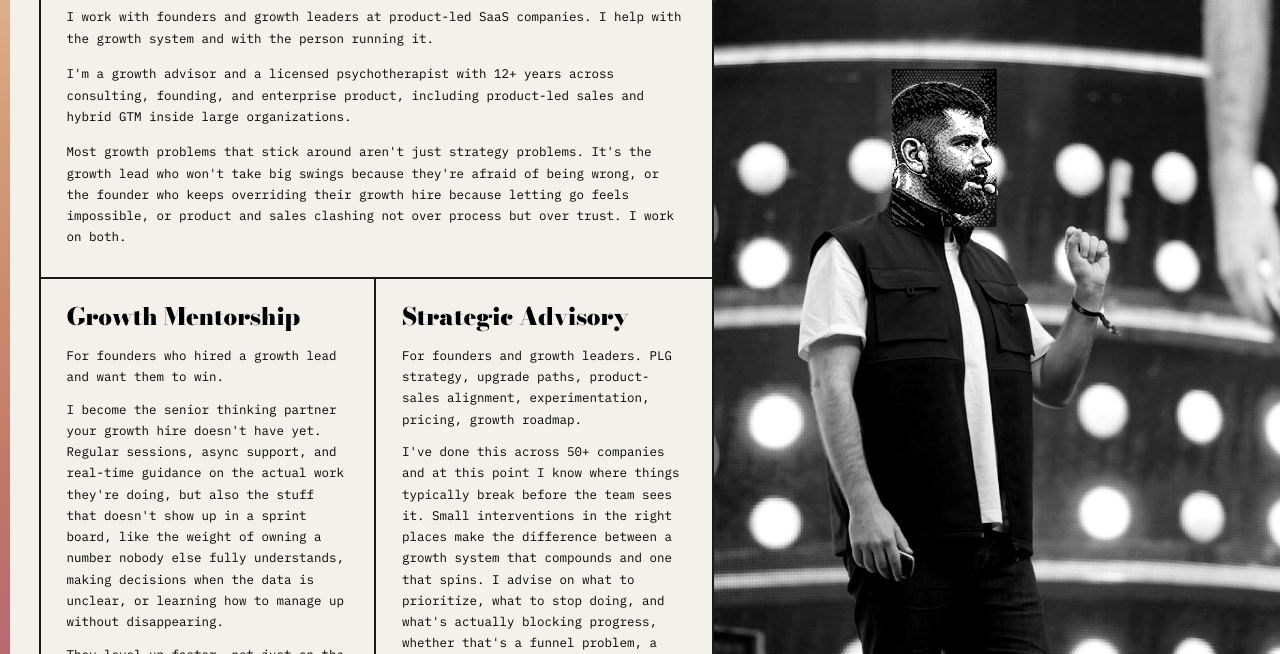
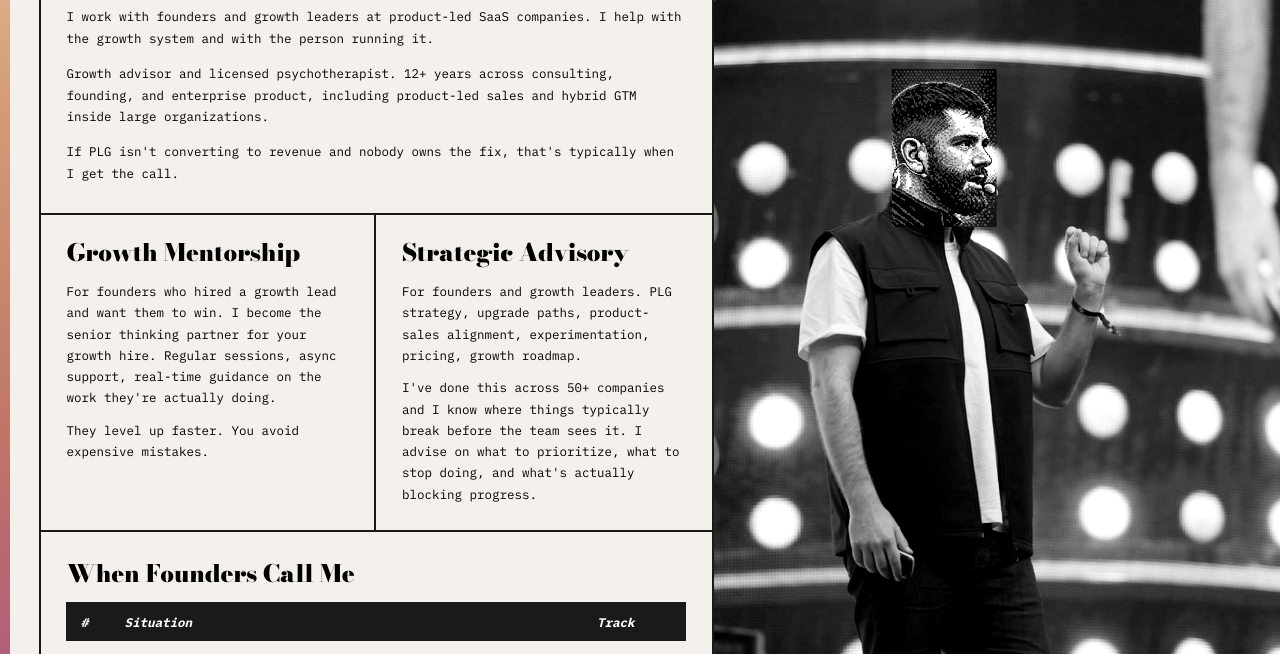
Before and after one commit to aggelosmouzakitis/growthproductmanager, a plain HTML site: page index.html in a window 1280 px wide. Shown: the part 146-800 px from the top of the page. Drawn offline with nearby package versions, Linux system fonts and the light colour scheme.

Commit message:
Update index.html

```diff
--- a/index.html
+++ b/index.html
@@ -115,7 +115,7 @@
     padding: 0 0 4rem 1.8rem;
   }
 
-  /* Photo — FIX: added background color fallback */
+  /* Photo */
   .photo-side {
     position: fixed;
     top: 0;
@@ -184,7 +184,7 @@
   }
   .arrow-item span:first-child { flex-shrink: 0; }
 
-  /* Table — FIX: responsive */
+  /* Table */
   .table-wrap {
     width: 100%;
     overflow-x: auto;
@@ -211,7 +211,7 @@
   }
   .data-table tbody tr:last-child td { border-bottom: none; }
 
-  /* Links — FIX: email rendered by JS to defeat Cloudflare obfuscation */
+  /* Links */
   a { color: #000; text-decoration: underline; text-underline-offset: 2px; }
   a:hover { opacity: 0.6; }
 
@@ -263,7 +263,6 @@
     .cta-inner { flex-direction: column; gap: 1rem; align-items: flex-start; }
     h2 { font-size: clamp(1.8rem, 7vw, 2.6rem); }
 
-    /* FIX: table doesn't break on mobile */
     .data-table { font-size: 11px; }
     .data-table thead th { font-size: 11px; padding: 0.5rem 0.6rem; }
     .data-table tbody td { padding: 0.6rem; font-size: 11px; word-break: break-word; }
@@ -295,8 +294,8 @@
       <div class="box-pad">
         <h2>What I Do</h2>
         <p class="body-text">I work with founders and growth leaders at product-led SaaS companies. I help with the growth system and with the person running it.</p>
-        <p class="body-text">I'm a growth advisor and a licensed psychotherapist with 12+ years across consulting, founding, and enterprise product, including product-led sales and hybrid GTM inside large organizations.</p>
-        <p class="body-text">Most growth problems that stick around aren't just strategy problems. It's the growth lead who won't take big swings because they're afraid of being wrong, or the founder who keeps overriding their growth hire because letting go feels impossible, or product and sales clashing not over process but over trust. I work on both.</p>
+        <p class="body-text">Growth advisor and licensed psychotherapist. 12+ years across consulting, founding, and enterprise product, including product-led sales and hybrid GTM inside large organizations.</p>
+        <p class="body-text">If PLG isn't converting to revenue and nobody owns the fix, that's typically when I get the call.</p>
       </div>
     </div>
 
@@ -304,14 +303,13 @@
       <div class="two-col-inner">
         <div class="col col-left">
           <h3>Growth Mentorship</h3>
-          <p>For founders who hired a growth lead and want them to win.</p>
-          <p>I become the senior thinking partner your growth hire doesn't have yet. Regular sessions, async support, and real-time guidance on the actual work they're doing, but also the stuff that doesn't show up in a sprint board, like the weight of owning a number nobody else fully understands, making decisions when the data is unclear, or learning how to manage up without disappearing.</p>
-          <p>They level up faster, not just on the tactical side but as people who can actually carry the role.</p>
+          <p>For founders who hired a growth lead and want them to win. I become the senior thinking partner for your growth hire. Regular sessions, async support, real-time guidance on the work they're actually doing.</p>
+          <p>They level up faster. You avoid expensive mistakes.</p>
         </div>
         <div class="col">
           <h3>Strategic Advisory</h3>
           <p>For founders and growth leaders. PLG strategy, upgrade paths, product-sales alignment, experimentation, pricing, growth roadmap.</p>
-          <p>I've done this across 50+ companies and at this point I know where things typically break before the team sees it. Small interventions in the right places make the difference between a growth system that compounds and one that spins. I advise on what to prioritize, what to stop doing, and what's actually blocking progress, whether that's a funnel problem, a pricing problem, or two teams that don't trust each other.</p>
+          <p>I've done this across 50+ companies and I know where things typically break before the team sees it. I advise on what to prioritize, what to stop doing, and what's actually blocking progress.</p>
         </div>
       </div>
     </div>
@@ -346,7 +344,7 @@
         <div class="col col-left">
           <h3>About</h3>
           <p>12+ years in B2B SaaS across consulting, founding, and enterprise product management. Currently a Strategic Growth PM at IBM working across PLG, product-led sales, and enterprise GTM. Licensed psychotherapist working with senior tech professionals.</p>
-          <p>I've worked with 50+ companies on growth strategy, pricing, onboarding, and revenue systems. I also understand why smart people get stuck, and I work on that directly.</p>
+          <p>I've worked with 50+ companies on growth strategy, pricing, onboarding, and revenue systems.</p>
         </div>
         <div class="col">
           <h3>Expertise</h3>
@@ -387,7 +385,6 @@
 
   </div>
 
-  <!-- Photo with fallback: tries .jpeg first, falls back to .jpg -->
   <div class="photo-side">
     <img src="photo.jpeg" alt="Aggelos"
          onerror="this.onerror=null; this.src='photo.jpg';">
@@ -395,7 +392,6 @@
 
 </div>
 
-<!-- Email injection via JS to defeat Cloudflare email obfuscation -->
 <script>
 (function(){
   var u = 'aggelos';
```
